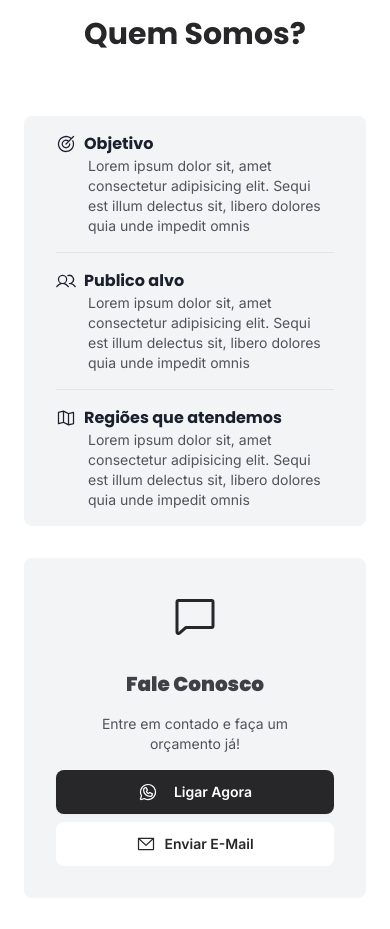
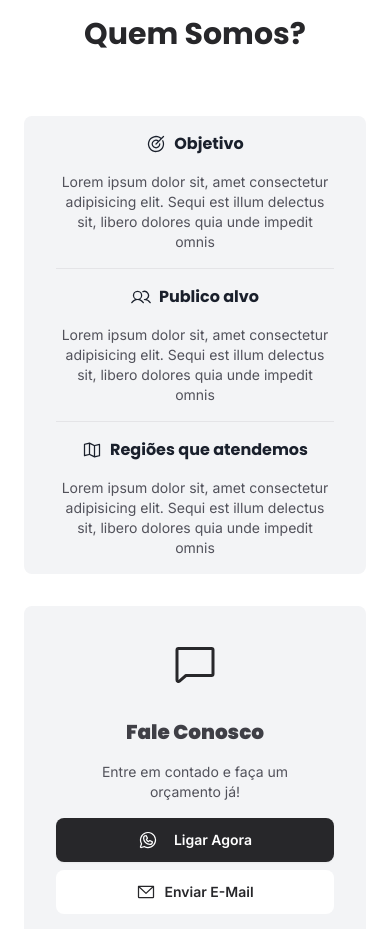
Before and after one commit to calebesg/webpage, a Next.js app: page / in a window 390 px wide. Shown: the part 2560-3489 px from the top of the page. Built offline with nearby package versions, Linux system fonts and the light colour scheme; a web font is replaced by a local one; what @chakra-ui/next-js would draw is missing.

Commit message:
refactor about

```diff
--- a/src/pages/index.tsx
+++ b/src/pages/index.tsx
@@ -191,11 +191,11 @@ export default function Home() {
             <div className="flex flex-col md:flex-row mt-16 gap-8">
               <ul className="flex-1 bg-gray-100 rounded-lg px-8">
                 <li className="py-4 border-b border-zinc-200">
-                  <strong className="font-bold font-Poppins flex items-center gap-2">
+                  <strong className="font-bold font-Poppins flex justify-center md:justify-start items-center gap-2">
                     <Target size={20} /> Objetivo
                   </strong>
 
-                  <p className="w-full text-zinc-600 text-sm pl-8">
+                  <p className="w-full text-zinc-600 text-sm md:pl-8 text-center md:text-left mt-4 md:mt-0">
                     Lorem ipsum dolor sit, amet consectetur adipisicing elit.
                     Sequi est illum delectus sit, libero dolores quia unde
                     impedit omnis
@@ -203,11 +203,11 @@ export default function Home() {
                 </li>
 
                 <li className="py-4 border-b border-zinc-200">
-                  <strong className="font-bold font-Poppins flex items-center gap-2">
+                  <strong className="font-bold font-Poppins flex justify-center md:justify-start items-center gap-2">
                     <Users size={20} /> Publico alvo
                   </strong>
 
-                  <p className="w-full text-zinc-600 text-sm pl-8">
+                  <p className="w-full text-zinc-600 text-sm md:pl-8 text-center md:text-left mt-4 md:mt-0">
                     Lorem ipsum dolor sit, amet consectetur adipisicing elit.
                     Sequi est illum delectus sit, libero dolores quia unde
                     impedit omnis
@@ -215,11 +215,11 @@ export default function Home() {
                 </li>
 
                 <li className="py-4">
-                  <strong className="font-bold font-Poppins flex items-center gap-2">
+                  <strong className="font-bold font-Poppins flex justify-center md:justify-start items-center gap-2">
                     <MapTrifold size={20} /> Regiões que atendemos
                   </strong>
 
-                  <p className="w-full text-zinc-600 text-sm pl-8">
+                  <p className="w-full text-zinc-600 text-sm md:pl-8 text-center md:text-left mt-4 md:mt-0">
                     Lorem ipsum dolor sit, amet consectetur adipisicing elit.
                     Sequi est illum delectus sit, libero dolores quia unde
                     impedit omnis
```
